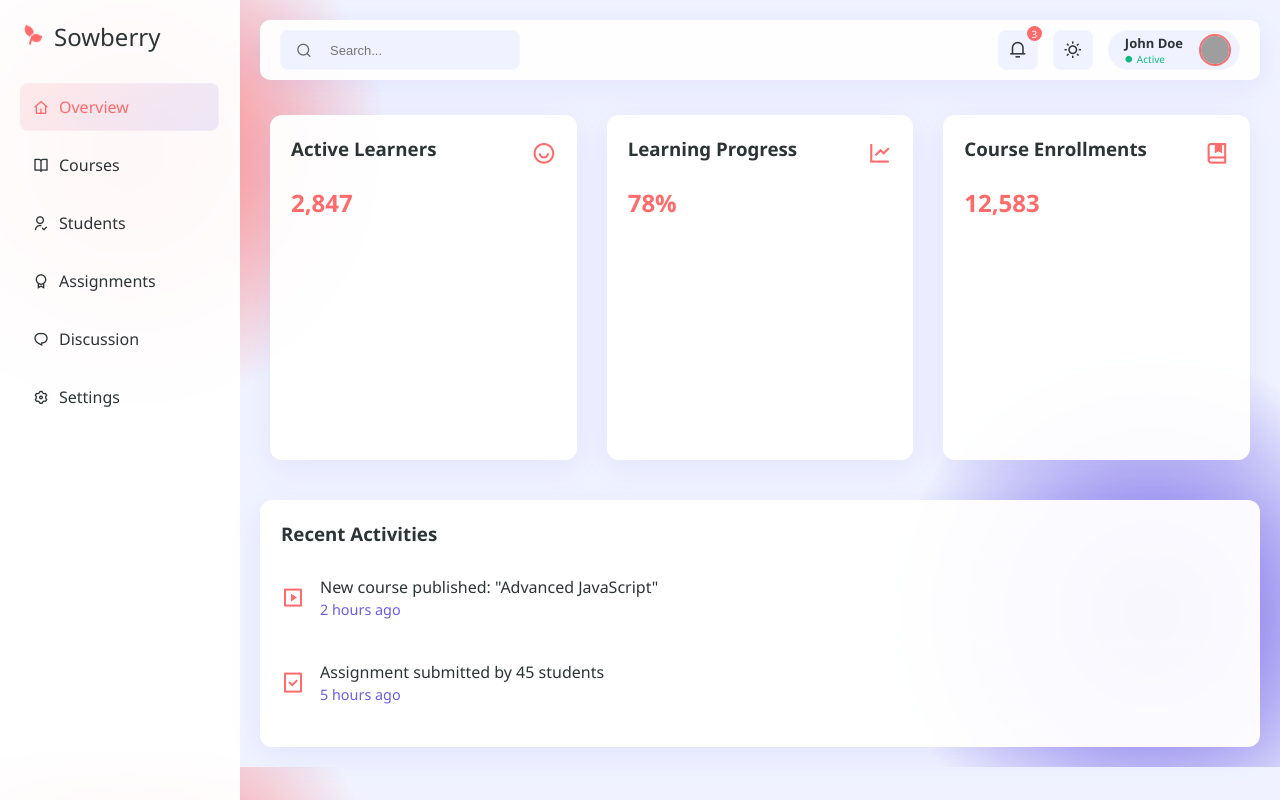
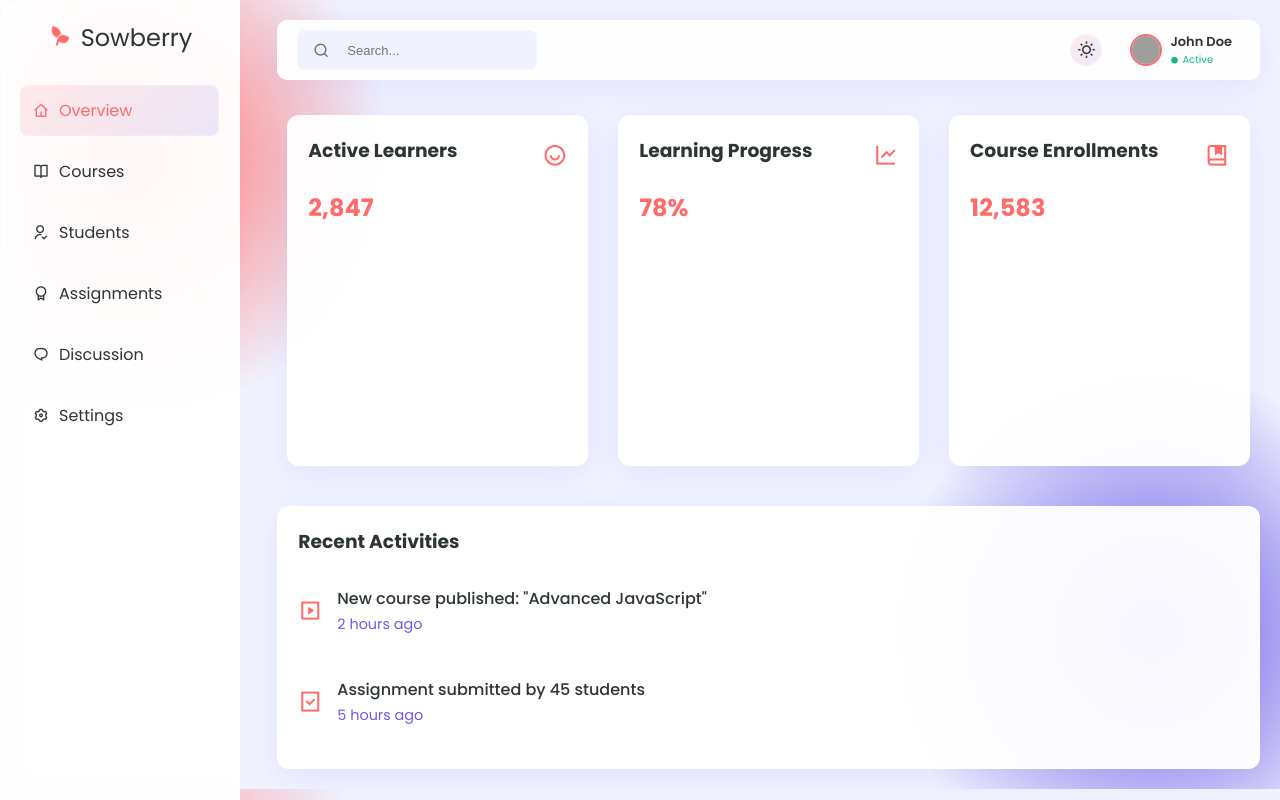
Before and after one commit to jayanthansenthilkumar/Sowberry, a PHP site: page / in a window 1280 px wide. Run offline with PHP 8.4, Linux system fonts and the light colour scheme; a map, chart or similar area stays blank; grey boxes are pictures that could not be loaded.

Commit message:
Modified

```diff
--- a/index.html
+++ b/index.html
@@ -3,12 +3,16 @@
 <head>
     <meta charset="UTF-8">
     <meta name="viewport" content="width=device-width, initial-scale=1.0">
-    <title>Sowberry Learning Dashboard</title>
+    <title>Sowberry</title>
+    <link href="https://fonts.googleapis.com/css2?family=Poppins:wght@300;400;500;600;700&display=swap" rel="stylesheet">
     <link rel="stylesheet" href="styles.css">
     <link href="https://cdn.jsdelivr.net/npm/remixicon@3.5.0/fonts/remixicon.css" rel="stylesheet">
     <script src="https://cdn.jsdelivr.net/npm/chart.js"></script>
 </head>
 <body>
+    <button class="mobile-menu-toggle">
+        <i class="ri-menu-line"></i>
+    </button>
     <div class="sidebar">
         <div class="logo">
             <i class="ri-seedling-fill"></i>
@@ -30,14 +34,11 @@
                 <input type="text" placeholder="Search...">
             </div>
             <div class="header-tools">
-                <div class="notification-bell">
-                    <i class="ri-notification-3-line"></i>
-                    <span class="notification-badge">3</span>
-                </div>
                 <div class="theme-toggle">
                     <i class="ri-sun-line"></i>
                 </div>
                 <div class="user-profile" id="userProfile">
+                    <img src="https://ui-avatars.com/api/?name=John+Doe&size=30" alt="User" class="user-avatar">
                     <div class="user-info">
                         <span class="user-name">John Doe</span>
                         <span class="user-status">
@@ -45,7 +46,6 @@
                             Active
                         </span>
                     </div>
-                    <img src="https://ui-avatars.com/api/?name=John+Doe&size=30" alt="User" class="user-avatar">
                     <div class="profile-dropdown">
                         <a href="#"><i class="ri-user-line"></i> My Profile</a>
                         <a href="#"><i class="ri-lock-password-line"></i> Change Password</a>
--- a/styles.css
+++ b/styles.css
@@ -29,7 +29,7 @@
 }
 
 body {
-    font-family: 'Segoe UI', sans-serif;
+    font-family: 'Poppins', sans-serif;
     background: var(--background);
     background-image:
         radial-gradient(circle at 10% 20%, var(--primary) 0%, transparent 20%),
@@ -55,6 +55,7 @@
 .logo {
     display: flex;
     align-items: center;
+    justify-content: center;  /* Add this line */
     gap: 10px;
     font-size: 24px;
     margin-bottom: 30px;
@@ -287,72 +288,6 @@
     opacity: 0.7;
 }
 
-.notification-bell {
-    display: flex;
-    align-items: center;
-    justify-content: center;
-    width: 40px;
-    height: 40px;
-    border-radius: 8px;
-    background: var(--background);
-    border: 1px solid var(--border-color);
-}
-
-.theme-toggle {
-    width: 40px;
-    height: 40px;
-    padding: 0;
-    display: flex;
-    align-items: center;
-    justify-content: center;
-    border-radius: 8px;
-    background: var(--background);
-}
-
-.user-profile {
-    height: 40px;
-    padding: 0 8px 0 12px;
-    background: var(--background);
-    border-radius: 8px;
-    border: 1px solid var(--border-color);
-}
-
-.user-info {
-    padding: 0 8px;
-}
-
-.user-avatar {
-    width: 30px;
-    height: 30px;
-}
-
-.header-tools {
-    display: flex;
-    align-items: center;
-    gap: 15px;
-}
-
-.notification-bell {
-    position: relative;
-    cursor: pointer;
-    font-size: 18px;
-}
-
-.notification-badge {
-    position: absolute;
-    top: -5px;
-    right: -5px;
-    background: var(--primary);
-    color: white;
-    border-radius: 50%;
-    width: 15px;
-    height: 15px;
-    font-size: 10px;
-    display: flex;
-    align-items: center;
-    justify-content: center;
-}
-
 .user-profile {
     display: flex;
     align-items: center;
```
Also changed, not shown: other parts of styles.css (+166 -0 lines), script.js (+89 -0 lines).
